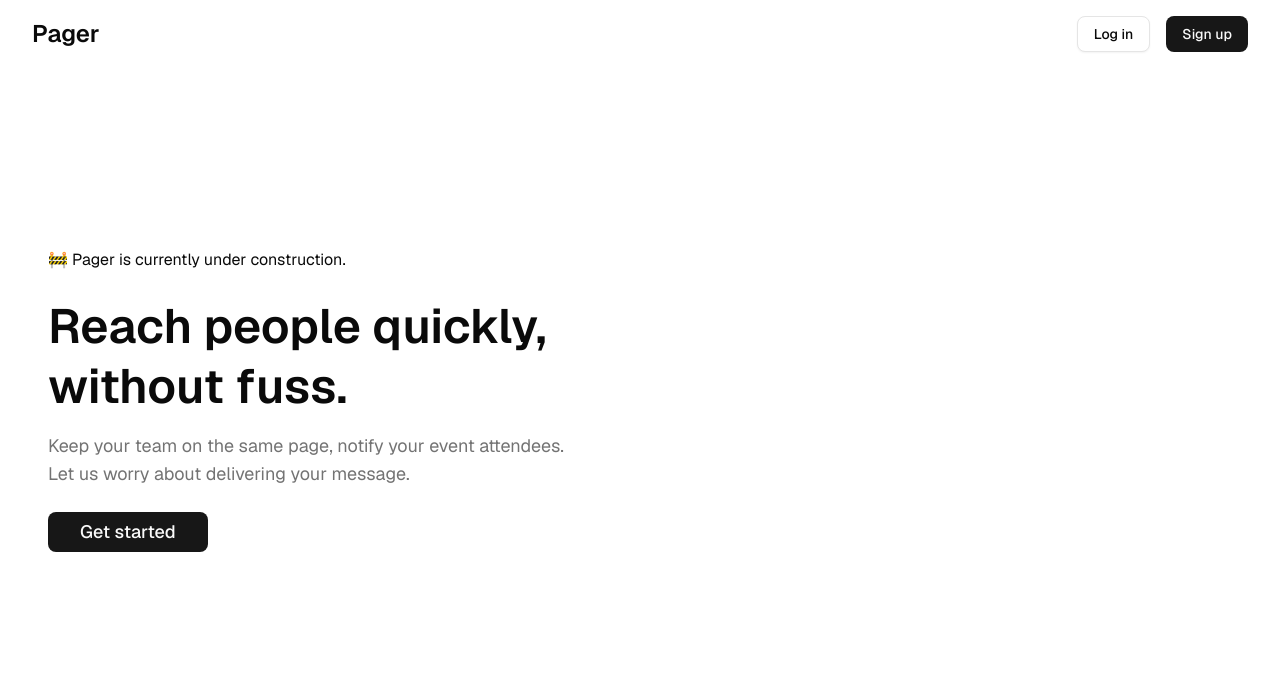
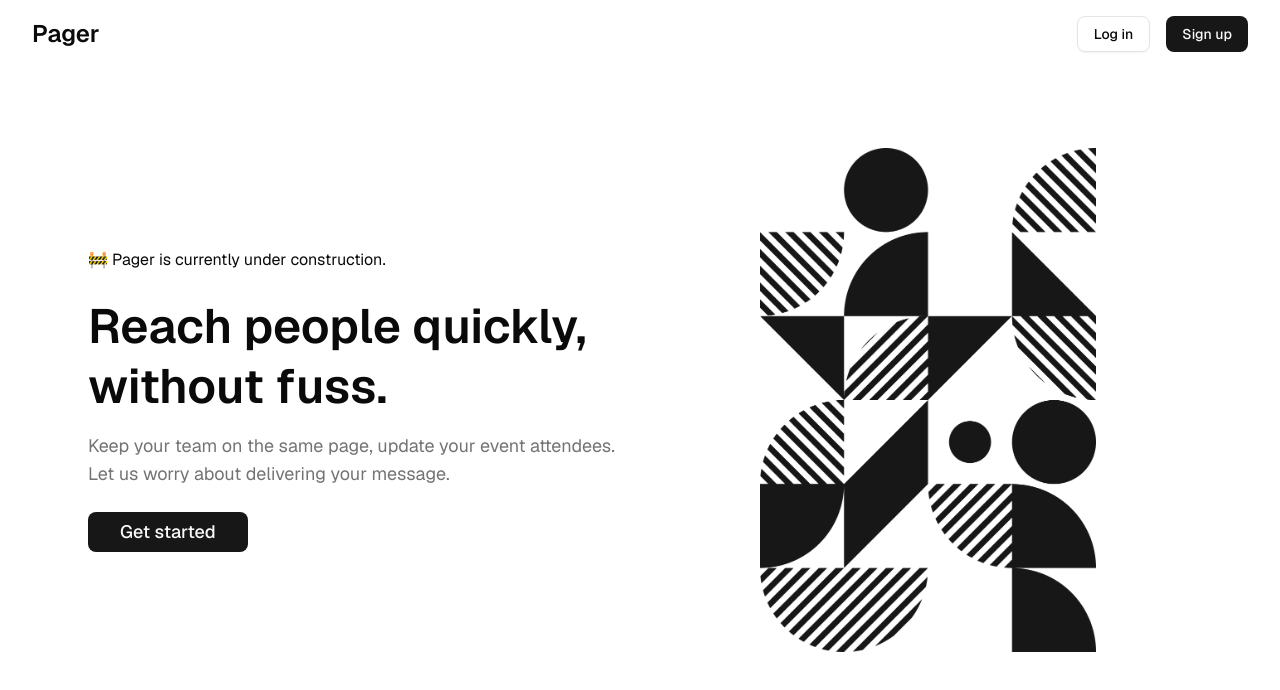
Before and after one commit to samdev-7/pager-web, a Next.js app: page / in a window 1280 px wide. Shown: the top 690 px of the page. Built offline with nearby package versions, Linux system fonts and the light colour scheme.

Commit message:
Add graphic

```diff
--- a/components/landing/Landing.tsx
+++ b/components/landing/Landing.tsx
@@ -1,26 +1,26 @@
 import Link from "next/link";
+import Image, { getImageProps } from "next/image";
+import { Button } from "@/components/ui/button";
+
 import LandingNav from "./LandingNav";
-
-import { Button } from "@/components/ui/button";
+import graphicImg from "@/public/landing/graphic.png";
 
 export default function Landing() {
   return (
     <>
       <LandingNav />
-      <div className="min-h-screen grid grid-cols-2 w-full">
-        <div className="flex flex-col items-left justify-center p-12 space-y-6">
+      <div className="min-h-screen w-full flex justify-center">
+        <div className="grid grid-cols-2 w-full max-w-6xl ">
+          <div className="flex flex-col items-left justify-center p-6 space-y-6">
             <div className="flex">
               <p>🚧 Pager is currently under construction.</p>
             </div>
             <div className="space-y-4">
               <h2 className="font-semibold text-5xl leading-tight">
-              Reach people quickly,
-              <br />
-              without fuss.
+                Reach people quickly, without fuss.
               </h2>
               <p className="text-lg text-muted-foreground">
-              Keep your team on the same page, notify your event attendees.
-              <br />
+                Keep your team on the same page, update your event attendees.
                 Let us worry about delivering your message.
               </p>
             </div>
@@ -30,7 +30,11 @@ export default function Landing() {
               </Link>
             </div>
           </div>
-        <div></div>
+          <div
+            className="w-full h-full bg-origin-content bg-contain bg-no-repeat bg-center p-30"
+            style={{ backgroundImage: `url(${graphicImg.src})` }}
+          ></div>
+        </div>
       </div>
     </>
   );
```
Also changed, not shown: public/landing/graphic.png (added), 1 other file (tests, documents, lock files or other folders). Lines whose indentation alone changed are shown as unchanged.
